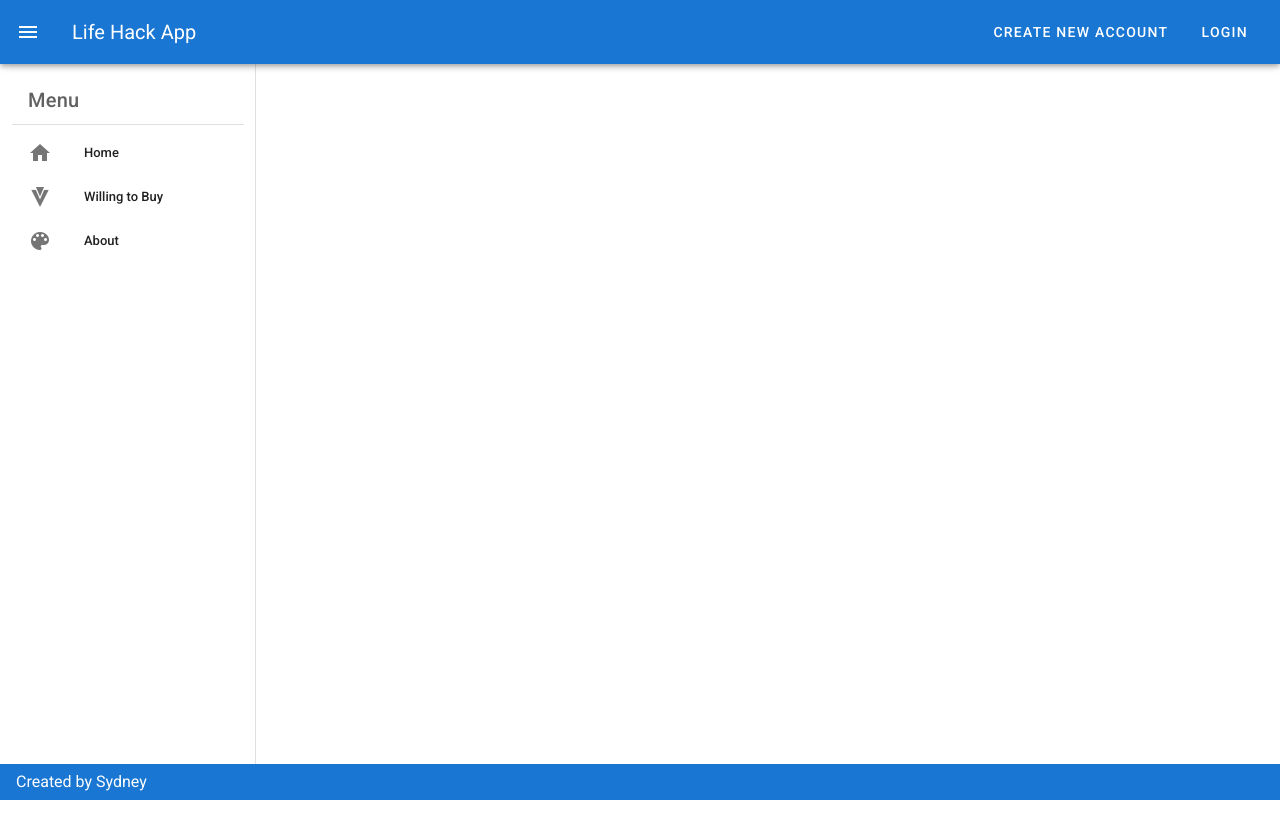
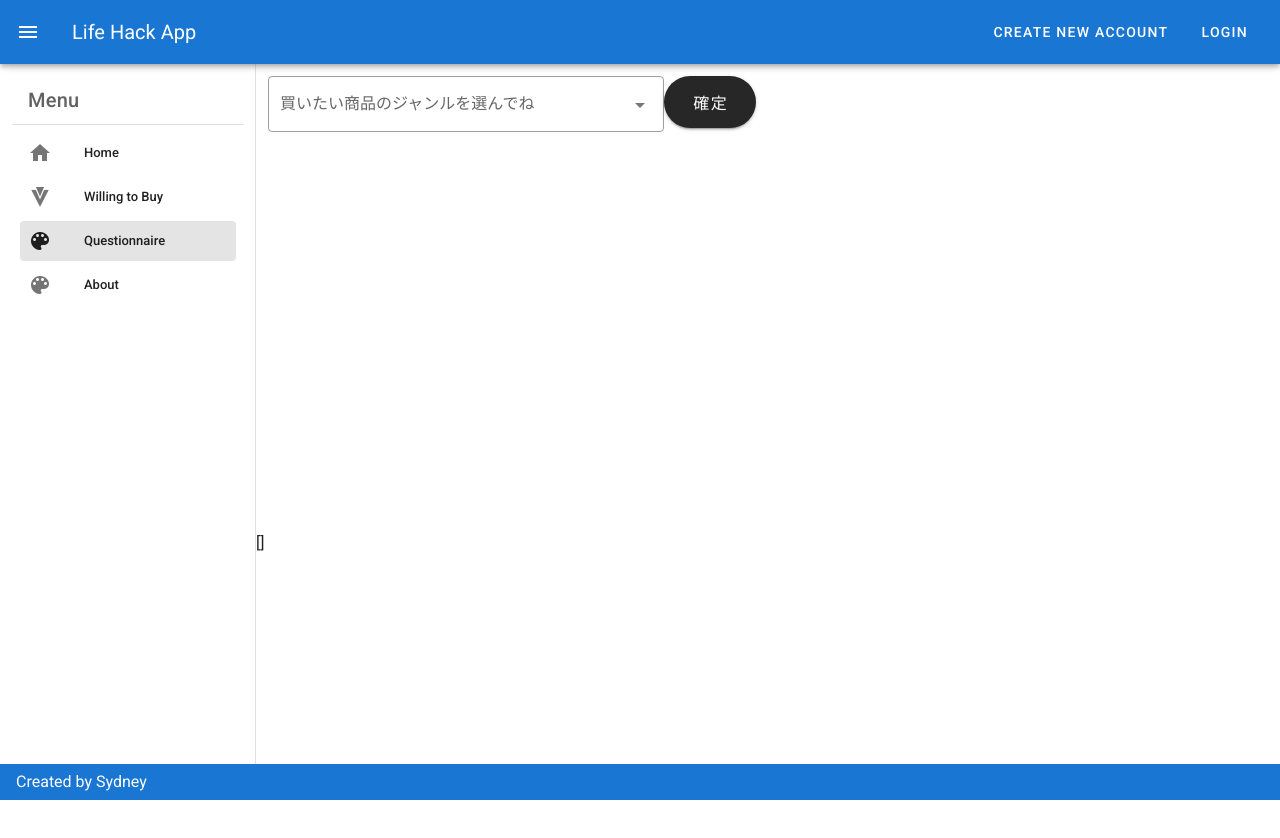
Before and after one commit to Last-Vega/Goodbuy, a Vue app in the folder frontend/: page /question in a window 1280 px wide. Shown: the top 838 px of the page. Built offline with nearby package versions, Linux system fonts and the light colour scheme; no server answers.

Commit message:
カテゴリーを聞く質問の追加

```diff
--- a/frontend/src/components/Navigation.vue
+++ b/frontend/src/components/Navigation.vue
@@ -56,6 +56,7 @@ export default {
       nav_lists: [
         { name: 'Home', icon: 'mdi-home', link: '/' },
         { name: 'Willing to Buy', icon: 'mdi-vuetify', link: '/will' },
+        { name: 'Questionnaire', icon: 'mdi-palette', link: '/question' },
         // { name: 'Todo List', icon: 'mdi-vuetify', link: '/todo' },
         // { name: 'Purchased List', icon: 'mdi-cogs', link: '/order' },
         // { name: 'Read List', icon: 'mdi-palette', link: '/read' },
--- /dev/null
+++ b/frontend/src/components/viewQuestion.vue
@@ -0,0 +1,22 @@
+<template>
+<div>
+  <v-app>
+
+  </v-app>
+</div>
+</template>
+
+<script>
+// export default {
+//   data () {
+//     return {
+//       text: {
+//
+//       }
+//     }
+//   },
+//   methods: {
+//     getQuestion
+//   }
+// }
+</script>
--- a/frontend/src/router/index.js
+++ b/frontend/src/router/index.js
@@ -3,6 +3,7 @@ import VueRouter from 'vue-router'
 import Home from '../views/Home.vue'
 import Todo from '../views/TodoView.vue'
 import Will from '../views/Will.vue'
+import Question from '../views/Question.vue'
 
 Vue.use(VueRouter)
 
@@ -29,6 +30,11 @@ const routes = [
     path: '/will',
     name: 'Will',
     component: Will
+  },
+  {
+    path: '/question',
+    name: 'Question',
+    component: Question
   }
 ]
 
--- /dev/null
+++ b/frontend/src/views/Question.vue
@@ -0,0 +1,72 @@
+<template>
+  <v-app>
+    <v-col
+      class="d-flex"
+      cols="12"
+      sm="6"
+    >
+    <v-select
+      v-model="category"
+      :items="items"
+      item-text="label"
+      item-value="value"
+      label="買いたい商品のジャンルを選んでね"
+      outlined
+      return-object
+    ></v-select>
+      <v-btn
+        @click="getQuestion"
+        dark
+        rounded
+        x-large
+        >
+        確定
+      </v-btn>
+  </v-col>
+  {{category.value}}
+  {{questionData}}
+  <viewQuestion />
+
+</v-app>
+</template>
+
+<script>
+// @ is an alias to /src
+import viewQuestion from '@/components/viewQuestion.vue'
+export default {
+  name: 'Question',
+  data () {
+    return {
+      items: [
+        { label: '日用品・生活雑貨', value: '日用品・生活雑貨' },
+        { label: '本', value: '本' },
+        { label: 'ファッション・小物', value: 'ファッション・小物' },
+        { label: 'スポーツ・アウトドア', value: 'スポーツ・アウトドア' },
+        { label: 'コスメ', value: 'コスメ' },
+        { label: 'その他', value: 'その他' }
+      ],
+      category: '',
+      questionData: []
+    }
+  },
+  components: {
+    viewQuestion
+  },
+  methods: {
+    async getQuestion () {
+      this.questionData = []
+      var postData = { category: this.category.value }
+      const path = process.env.VUE_APP_BASE_URL + 'api/getquestion'
+      // const self = this
+      await this.$api
+        .post(path, postData)
+        .then(response => {
+          this.questionData.push(response.data)
+        })
+        .catch(error => {
+          console.log(error)
+        })
+    }
+  }
+}
+</script>
```
